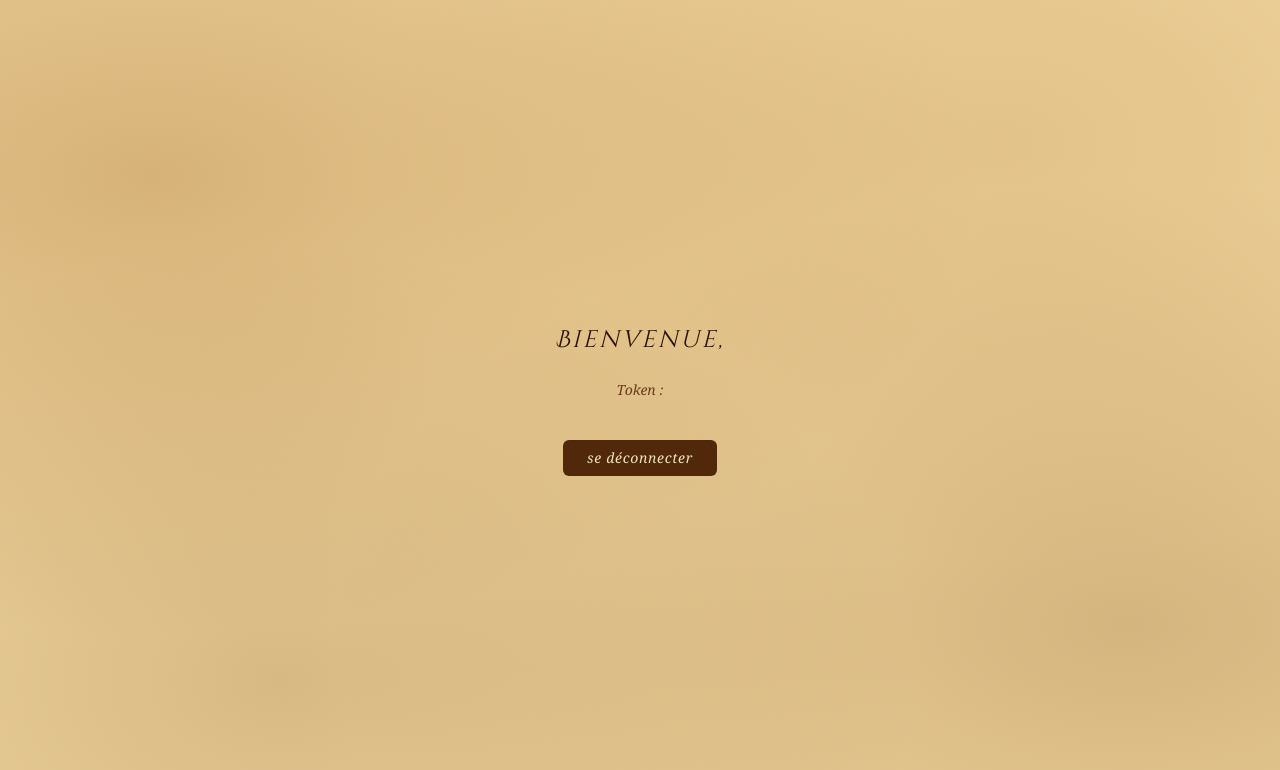
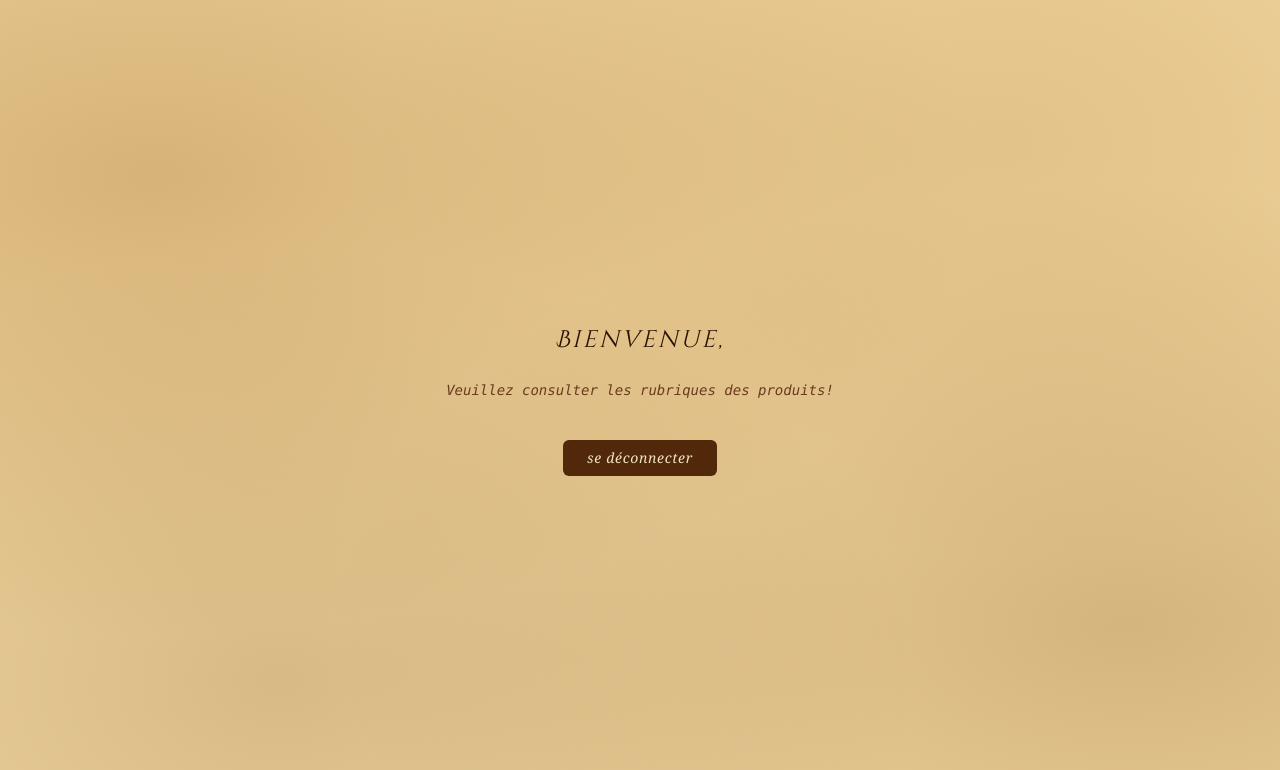
Before and after one commit to TokyHenintsoa00/GondorChicRepository, a Next.js app in the folder frontend/: page /dashboard in a window 1280 px wide. Shown: the top 770 px of the page. Built offline with nearby package versions, Linux system fonts and the light colour scheme; sample sign-in values are in the browser's storage.

Commit message:
fix: message d acceuil

```diff
--- a/frontend/app/dashboard/page.tsx
+++ b/frontend/app/dashboard/page.tsx
@@ -34,7 +34,7 @@ export default function Dashboard() {
         Bienvenue, {token.pseudo}
       </p>
       <p className="text-[#6b3a1f] text-sm font-serif italic">
-        Token : <span className="font-mono">{token.value}</span>
+        <span className="font-mono">Veuillez consulter les rubriques des produits!</span>
       </p>
       <button
         onClick={() => {
```
